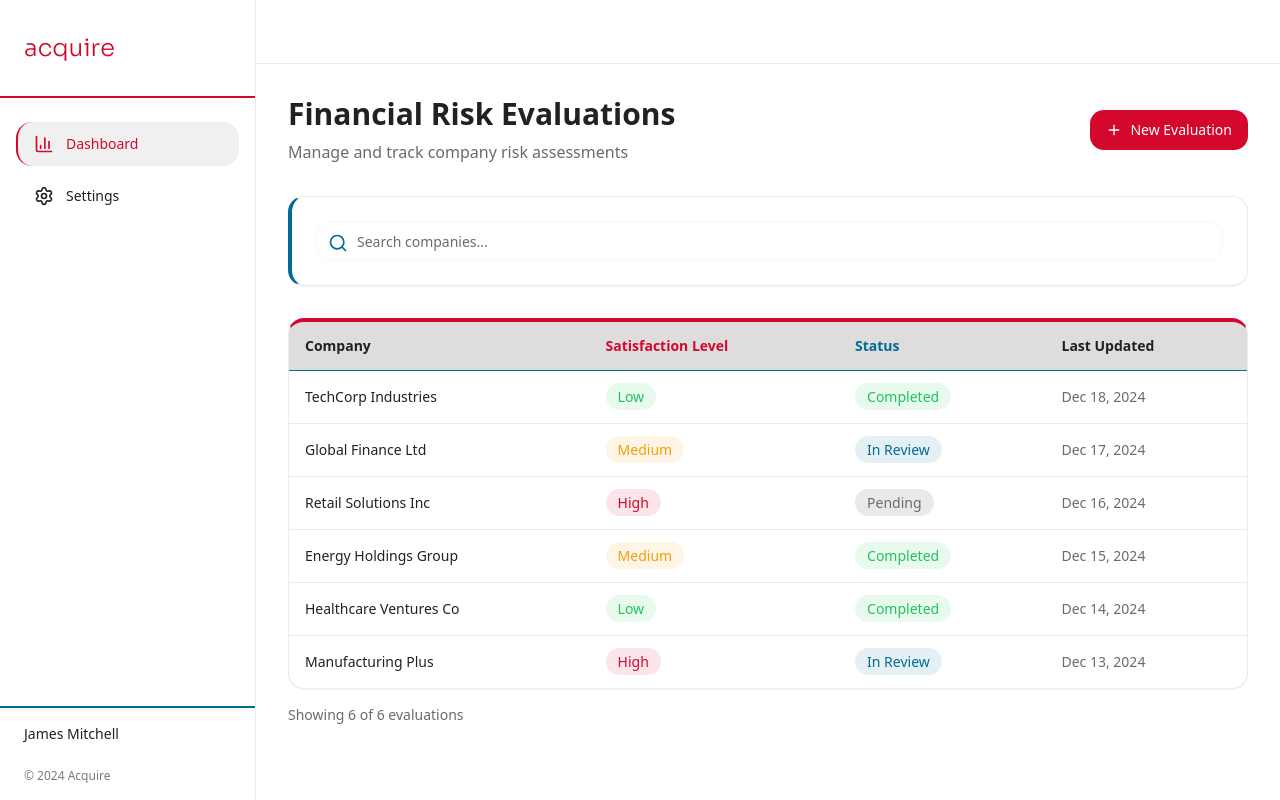
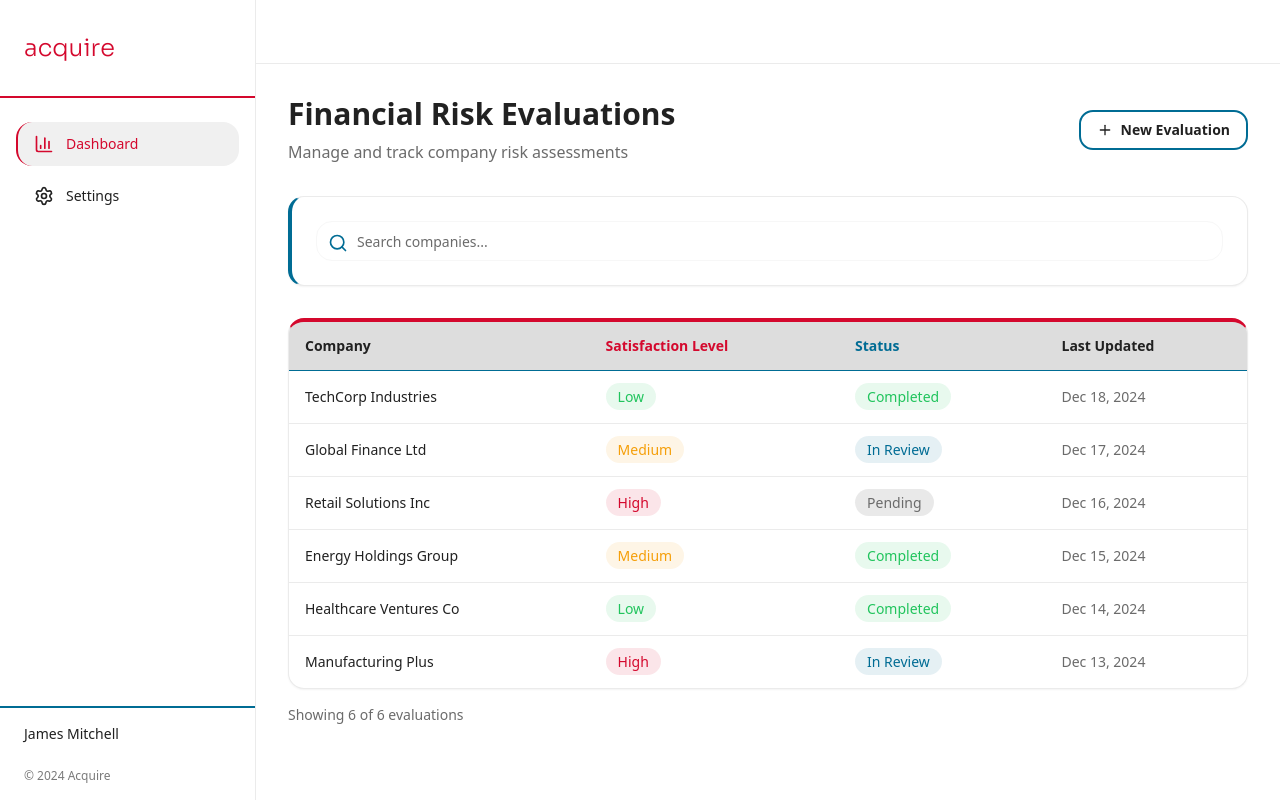
Before and after one commit to chakripulipaka/acquisition-frontend, a Next.js app: page / in a window 1280 px wide. Built offline with nearby package versions, Linux system fonts and the light colour scheme.

Commit message:
feat: update "New Evaluation" button style\n\nChange button to white bg, black text, blue outline with gray hover.

```diff
--- a/app/page.tsx
+++ b/app/page.tsx
@@ -117,7 +117,7 @@ export default function Page() {
                   Manage and track company risk assessments
                 </p>
               </div>
-              <Button className="mt-4 md:mt-0 bg-primary hover:bg-primary/90 text-primary-foreground gap-2">
+              <Button className="mt-4 md:mt-0 bg-white hover:bg-gray-50 text-foreground border-2 border-secondary gap-2 font-semibold">
                 <Plus className="w-4 h-4" />
                 New Evaluation
               </Button>
```
